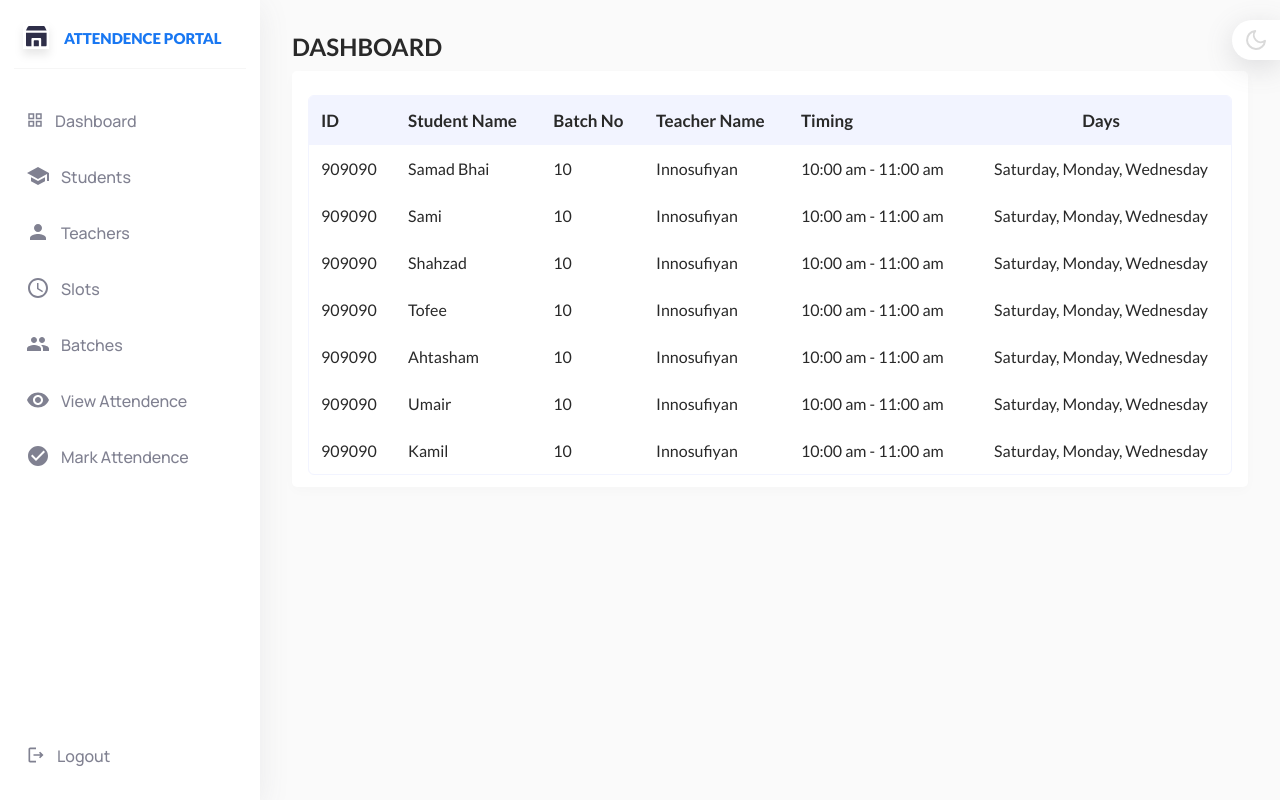
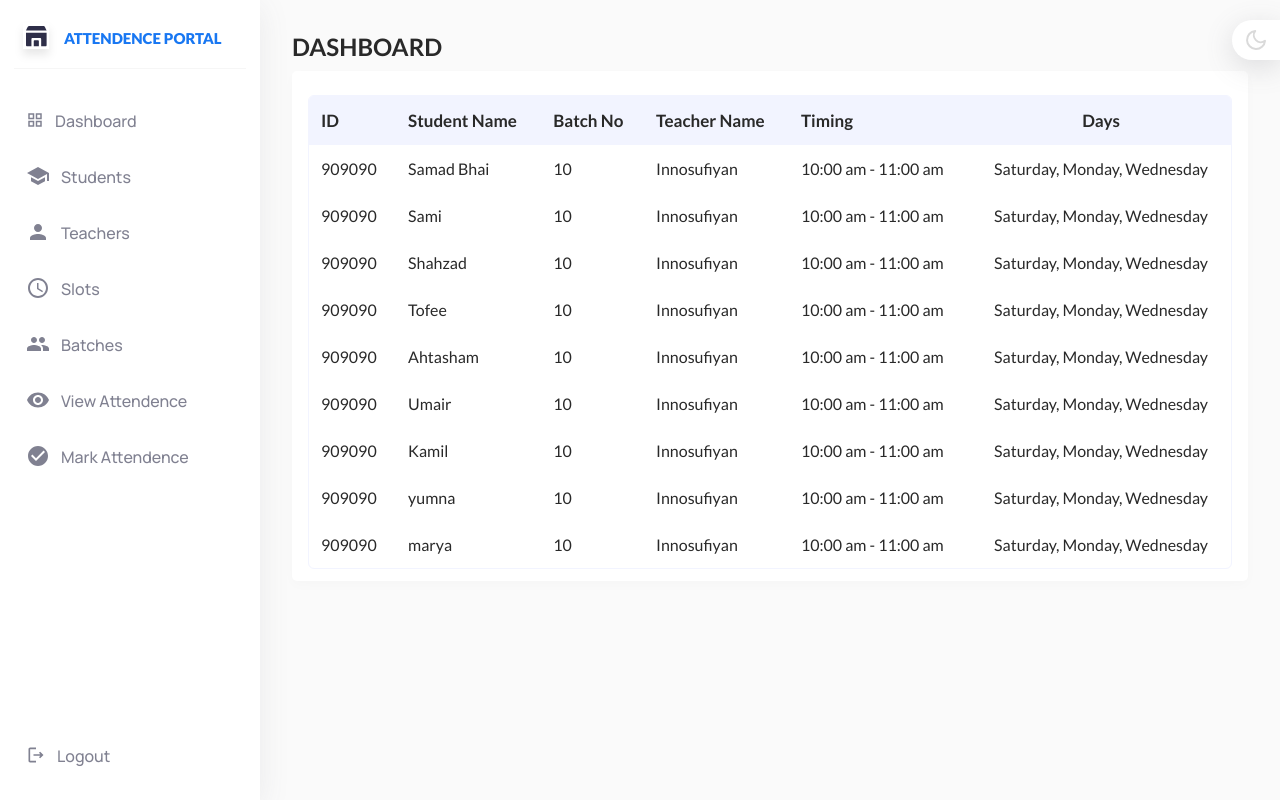
Before and after one commit to Hahosameer/Attandences-Portal, a React (Vite) app: page /viewattendence in a window 1280 px wide. Built offline with nearby package versions, Linux system fonts and the light colour scheme.

Commit message:
Update Viewattendence.jsx

```diff
--- a/src/pages/viewattendence/Viewattendence.jsx
+++ b/src/pages/viewattendence/Viewattendence.jsx
@@ -88,6 +88,28 @@ const TABLE_DATA = [
 
     Batch: "10",
   },
+  {
+    ID: 909090,
+    StudentName: "yumna",
+    BatchNo: "10",
+    TeacherName: "Innosufiyan",
+    Timing: "10:00 am - 11:00 am",
+    Days: "Saturday, Monday, Wednesday",
+
+
+    Batch: "10",
+  },
+  {
+    ID: 909090,
+    StudentName: "marya",
+    BatchNo: "10",
+    TeacherName: "Innosufiyan",
+    Timing: "10:00 am - 11:00 am",
+    Days: "Saturday, Monday, Wednesday",
+
+
+    Batch: "10",
+  },
 ];
 
 const SlotsList = () => {
```
